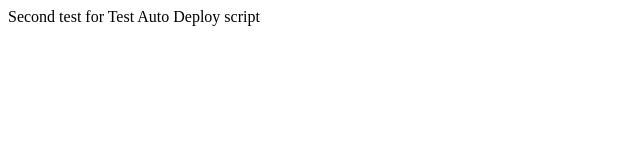
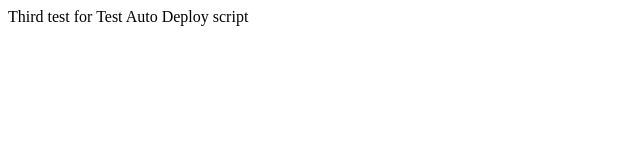
Before and after one commit to jellysnake/jellysnake.net, a plain HTML site: page index.html in a window 1280 px wide. Shown: the full height of the page, 0-640 px from the left. Drawn offline with Linux system fonts and the light colour scheme.

Commit message:
Third Test for script

```diff
--- a/index.html
+++ b/index.html
@@ -4,6 +4,6 @@
 	</head>
 
 	<body>
-		Second test for Test Auto Deploy script
+		Third test for Test Auto Deploy script
 	</body>
 </html>
```
